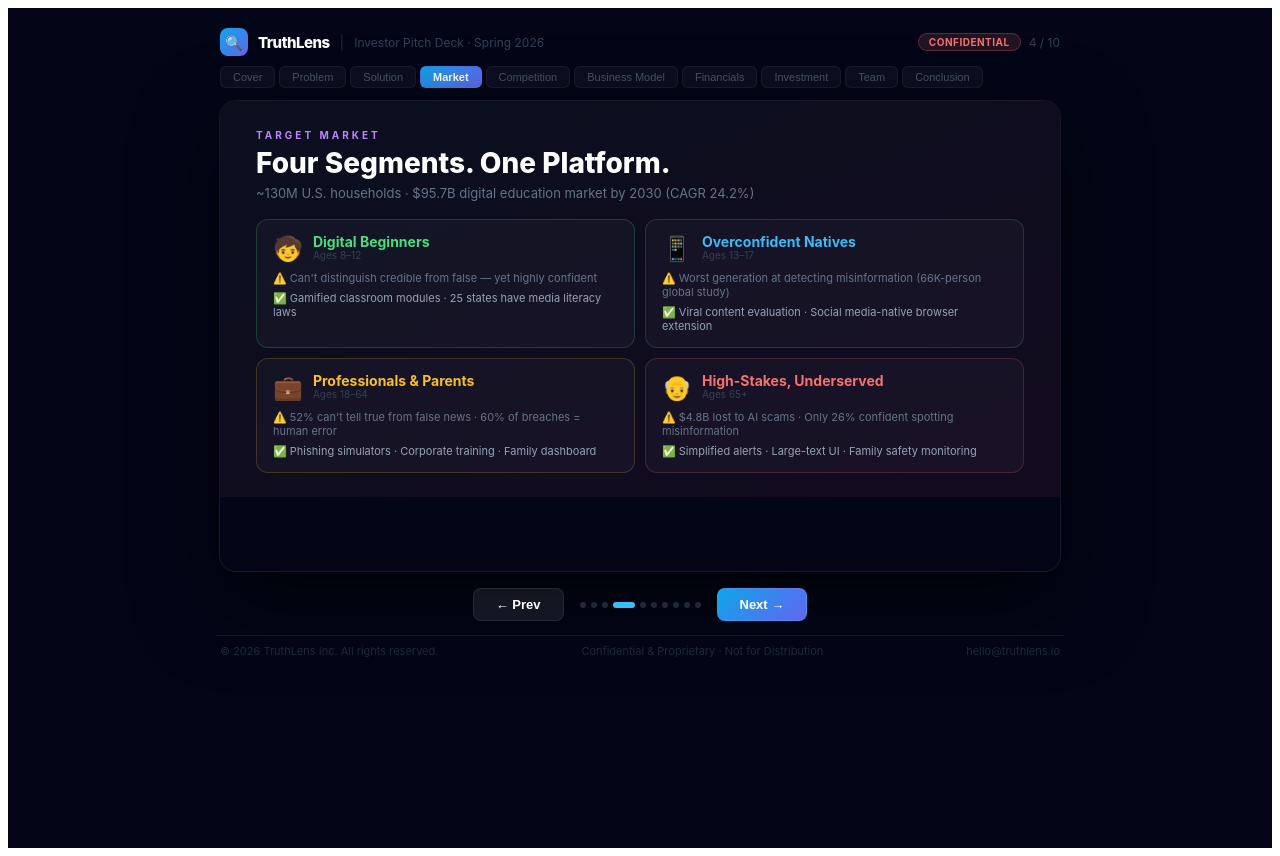
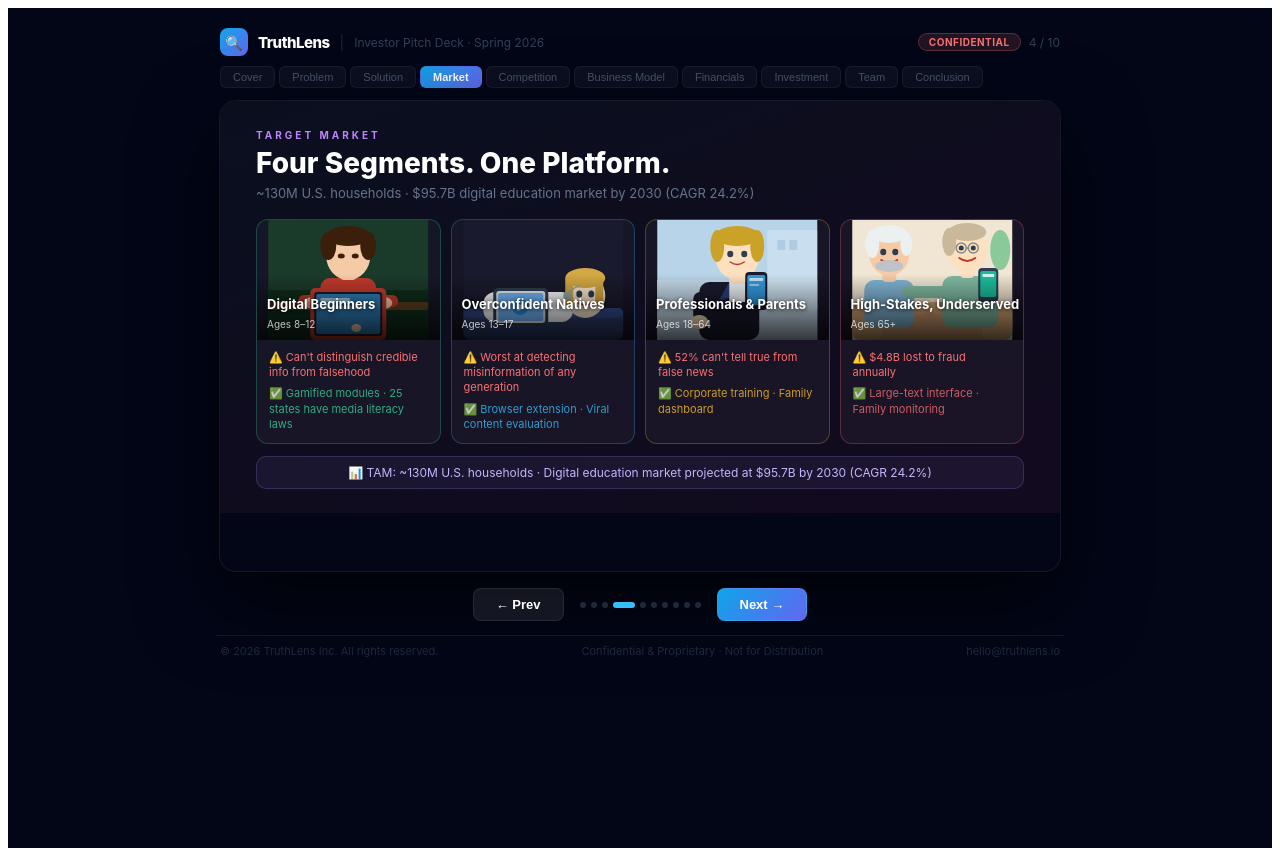
Before and after one commit to QiaohuiGao/TruthLens, a React (Vite) app: page / in a window 1280 px wide. Both pictures are taken after a click on the button "Market". Built offline with nearby package versions, Linux system fonts and the light colour scheme.

Commit message:
Upgrade Target Market and Competition slides with SVG illustrations and styled check/cross icons

```diff
--- a/src/App.tsx
+++ b/src/App.tsx
@@ -107,67 +107,191 @@
   },
   {
     label: "Market",
-    content: () => (
+    content: () => {
+      const segCards = [
+        // Kids - tablet scene
+        <svg key="kid" viewBox="0 0 160 120" width="100%" height="120" xmlns="http://www.w3.org/2000/svg">
+          <rect width="160" height="120" fill="#1a3a2a"/>
+          <rect x="0" y="70" width="160" height="50" fill="#0f2d1a"/>
+          <rect x="0" y="82" width="160" height="8" rx="2" fill="#5c3d1e"/>
+          <rect x="52" y="58" width="56" height="36" rx="10" fill="#c0392b"/>
+          <rect x="30" y="75" width="28" height="12" rx="6" fill="#c0392b"/>
+          <rect x="102" y="75" width="28" height="12" rx="6" fill="#c0392b"/>
+          <ellipse cx="44" cy="83" rx="8" ry="6" fill="#f5cba7"/>
+          <ellipse cx="116" cy="83" rx="8" ry="6" fill="#f5cba7"/>
+          <rect x="72" y="46" width="16" height="14" rx="4" fill="#f5cba7"/>
+          <ellipse cx="80" cy="36" rx="22" ry="24" fill="#f5cba7"/>
+          <ellipse cx="80" cy="16" rx="22" ry="10" fill="#3b1f0a"/>
+          <ellipse cx="60" cy="26" rx="8" ry="14" fill="#3b1f0a"/>
+          <ellipse cx="100" cy="26" rx="8" ry="14" fill="#3b1f0a"/>
+          <ellipse cx="73" cy="36" rx="3.5" ry="2.5" fill="#3b1f0a"/>
+          <ellipse cx="87" cy="36" rx="3.5" ry="2.5" fill="#3b1f0a"/>
+          <rect x="42" y="68" width="76" height="52" rx="5" fill="#c0392b"/>
+          <rect x="46" y="72" width="68" height="44" rx="3" fill="#1a1a2e"/>
+          <rect x="48" y="74" width="64" height="40" rx="2" fill="#3498db" opacity="0.8"/>
+          <rect x="52" y="78" width="30" height="4" rx="2" fill="white" opacity="0.6"/>
+          <rect x="52" y="86" width="45" height="3" rx="1" fill="white" opacity="0.4"/>
+          <ellipse cx="88" cy="108" rx="5" ry="4" fill="#f5cba7"/>
+        </svg>,
+        // Teen - phone scene
+        <svg key="teen" viewBox="0 0 160 120" width="100%" height="120" xmlns="http://www.w3.org/2000/svg">
+          <rect width="160" height="120" fill="#1a1a2e"/>
+          <rect x="0" y="88" width="160" height="32" rx="8" fill="#2c3e6b"/>
+          <rect x="0" y="88" width="160" height="10" rx="5" fill="#34498a"/>
+          <rect x="20" y="72" width="90" height="30" rx="12" fill="#ffffff"/>
+          <ellipse cx="122" cy="76" rx="20" ry="22" fill="#fde8d0"/>
+          <ellipse cx="122" cy="58" rx="20" ry="10" fill="#d4a843"/>
+          <rect x="102" y="56" width="8" height="30" rx="4" fill="#d4a843"/>
+          <rect x="132" y="56" width="8" height="30" rx="4" fill="#d4a843"/>
+          <ellipse cx="116" cy="74" rx="3" ry="3.5" fill="#2c3e50"/>
+          <ellipse cx="128" cy="74" rx="3" ry="3.5" fill="#2c3e50"/>
+          <path d="M114 82 Q122 88 130 82" stroke="#c0392b" strokeWidth="2" fill="none" strokeLinecap="round"/>
+          <circle cx="104" cy="76" r="4" fill="#95a5a6"/>
+          <path d="M104 76 Q108 68 116 66" stroke="#95a5a6" strokeWidth="1.5" fill="none"/>
+          <rect x="30" y="68" width="55" height="38" rx="5" fill="#2c3e50"/>
+          <rect x="33" y="71" width="49" height="32" rx="3" fill="#ecf0f1"/>
+          <rect x="35" y="73" width="45" height="28" rx="2" fill="#74b9ff"/>
+          <circle cx="57" cy="87" r="8" fill="#0984e3" opacity="0.7"/>
+          <polygon points="54,83 54,91 63,87" fill="white"/>
+        </svg>,
+        // Professional - outdoors
+        <svg key="pro" viewBox="0 0 160 120" width="100%" height="120" xmlns="http://www.w3.org/2000/svg">
+          <rect width="160" height="120" fill="#b8d4e8"/>
+          <rect x="0" y="60" width="160" height="60" fill="#c5daea"/>
+          <rect x="110" y="10" width="50" height="80" fill="#d6e8f5" opacity="0.6"/>
+          <rect x="120" y="20" width="8" height="10" rx="1" fill="#a8c8df" opacity="0.8"/>
+          <rect x="132" y="20" width="8" height="10" rx="1" fill="#a8c8df" opacity="0.8"/>
+          <rect x="42" y="62" width="60" height="58" rx="10" fill="#1a1a2e"/>
+          <polygon points="72,62 62,80 72,78" fill="#2c3e7a"/>
+          <polygon points="88,62 98,80 88,78" fill="#2c3e7a"/>
+          <rect x="72" y="62" width="16" height="20" fill="#ecf0f1"/>
+          <rect x="72" y="48" width="16" height="16" rx="4" fill="#fde0c0"/>
+          <ellipse cx="80" cy="36" rx="22" ry="24" fill="#fde0c0"/>
+          <ellipse cx="80" cy="16" rx="22" ry="10" fill="#c9a227"/>
+          <ellipse cx="60" cy="26" rx="7" ry="16" fill="#c9a227"/>
+          <ellipse cx="100" cy="26" rx="7" ry="16" fill="#c9a227"/>
+          <ellipse cx="73" cy="34" rx="3" ry="3.2" fill="#2c3e50"/>
+          <ellipse cx="87" cy="34" rx="3" ry="3.2" fill="#2c3e50"/>
+          <path d="M73 42 Q80 47 87 42" stroke="#c0392b" strokeWidth="1.5" fill="none" strokeLinecap="round"/>
+          <rect x="88" y="52" width="22" height="38" rx="4" fill="#1a1a2e"/>
+          <rect x="90" y="55" width="18" height="30" rx="2" fill="#3498db"/>
+          <rect x="92" y="58" width="14" height="3" rx="1" fill="white" opacity="0.7"/>
+          <rect x="92" y="64" width="10" height="2" rx="1" fill="white" opacity="0.5"/>
+          <rect x="36" y="72" width="14" height="30" rx="7" fill="#1a1a2e"/>
+          <ellipse cx="42" cy="102" rx="9" ry="7" fill="#fde0c0"/>
+        </svg>,
+        // Senior couple
+        <svg key="senior" viewBox="0 0 160 120" width="100%" height="120" xmlns="http://www.w3.org/2000/svg">
+          <rect width="160" height="120" fill="#f0e6d3"/>
+          <rect x="0" y="82" width="160" height="38" rx="10" fill="#c9956c"/>
+          <rect x="0" y="82" width="160" height="12" rx="6" fill="#d4a574"/>
+          <rect x="0" y="82" width="30" height="38" rx="8" fill="#d4a574"/>
+          <rect x="130" y="82" width="30" height="38" rx="8" fill="#d4a574"/>
+          <rect x="12" y="60" width="50" height="48" rx="10" fill="#7fb3d3"/>
+          <rect x="30" y="46" width="14" height="16" rx="4" fill="#f5cba7"/>
+          <ellipse cx="37" cy="34" rx="20" ry="22" fill="#f5cba7"/>
+          <ellipse cx="37" cy="14" rx="18" ry="9" fill="#ecf0f1"/>
+          <ellipse cx="20" cy="24" rx="7" ry="14" fill="#ecf0f1"/>
+          <ellipse cx="54" cy="24" rx="6" ry="12" fill="#ecf0f1"/>
+          <ellipse cx="31" cy="32" rx="3" ry="3.2" fill="#2c3e50"/>
+          <ellipse cx="43" cy="32" rx="3" ry="3.2" fill="#2c3e50"/>
+          <path d="M29 40 Q37 46 45 40" stroke="#c0392b" strokeWidth="2" fill="none" strokeLinecap="round"/>
+          <ellipse cx="37" cy="46" rx="14" ry="6" fill="#bdc3c7"/>
+          <rect x="90" y="56" width="56" height="52" rx="10" fill="#7fb8a0"/>
+          <rect x="50" y="66" width="50" height="12" rx="6" fill="#7fb8a0"/>
+          <rect x="108" y="42" width="14" height="16" rx="4" fill="#fde0c0"/>
+          <ellipse cx="115" cy="30" rx="20" ry="22" fill="#fde0c0"/>
+          <ellipse cx="115" cy="12" rx="19" ry="9" fill="#c9b99a"/>
+          <ellipse cx="97" cy="22" rx="7" ry="14" fill="#c9b99a"/>
+          <circle cx="109" cy="28" r="5" fill="none" stroke="#7f8c8d" strokeWidth="1.5"/>
+          <circle cx="121" cy="28" r="5" fill="none" stroke="#7f8c8d" strokeWidth="1.5"/>
+          <line x1="114" y1="28" x2="116" y2="28" stroke="#7f8c8d" strokeWidth="1.5"/>
+          <ellipse cx="109" cy="28" rx="2.5" ry="2.5" fill="#2c3e50"/>
+          <ellipse cx="121" cy="28" rx="2.5" ry="2.5" fill="#2c3e50"/>
+          <path d="M107 38 Q115 44 123 38" stroke="#c0392b" strokeWidth="2" fill="none" strokeLinecap="round"/>
+          <rect x="126" y="48" width="20" height="34" rx="4" fill="#2c3e50"/>
+          <rect x="128" y="51" width="16" height="26" rx="2" fill="#1abc9c"/>
+          <rect x="130" y="54" width="12" height="3" rx="1" fill="white" opacity="0.8"/>
+          <ellipse cx="148" cy="30" rx="10" ry="20" fill="#27ae60" opacity="0.5"/>
+        </svg>,
+      ];
+      const segments = [
+        { age: "Ages 8–12", label: "Digital Beginners", pain: "Can't distinguish credible info from falsehood", solution: "Gamified modules · 25 states have media literacy laws", color: "#34d399" },
+        { age: "Ages 13–17", label: "Overconfident Natives", pain: "Worst at detecting misinformation of any generation", solution: "Browser extension · Viral content evaluation", color: ACCENT },
+        { age: "Ages 18–64", label: "Professionals & Parents", pain: "52% can't tell true from false news", solution: "Corporate training · Family dashboard", color: AMBER },
+        { age: "Ages 65+", label: "High-Stakes, Underserved", pain: "$4.8B lost to fraud annually", solution: "Large-text interface · Family monitoring", color: DANGER },
+      ];
+      return (
         <SlideShell badge="Target Market" title="Four Segments. One Platform." subtitle="~130M U.S. households · $95.7B digital education market by 2030 (CAGR 24.2%)" accent={PURPLE} bg="linear-gradient(160deg,#0a0f1e,#130a1e)">
-        <div style={{ display: "grid", gridTemplateColumns: "1fr 1fr", gap: 10 }}>
-          {[
-            { emoji: "🧒", age: "Ages 8–12", label: "Digital Beginners", pain: "Can't distinguish credible from false — yet highly confident", solution: "Gamified classroom modules · 25 states have media literacy laws", color: GREEN },
-            { emoji: "📱", age: "Ages 13–17", label: "Overconfident Natives", pain: "Worst generation at detecting misinformation (66K-person global study)", solution: "Viral content evaluation · Social media-native browser extension", color: ACCENT },
-            { emoji: "💼", age: "Ages 18–64", label: "Professionals & Parents", pain: "52% can't tell true from false news · 60% of breaches = human error", solution: "Phishing simulators · Corporate training · Family dashboard", color: AMBER },
-            { emoji: "👴", age: "Ages 65+", label: "High-Stakes, Underserved", pain: "$4.8B lost to AI scams · Only 26% confident spotting misinformation", solution: "Simplified alerts · Large-text UI · Family safety monitoring", color: DANGER },
-          ].map(({ emoji, age, label, pain, solution, color }) => (
-            <div key={label} style={{ background: "rgba(255,255,255,0.03)", border: `1px solid ${color}33`, borderRadius: 12, padding: "14px 16px" }}>
-              <div style={{ display: "flex", alignItems: "center", gap: 10, marginBottom: 8 }}>
-                <span style={{ fontSize: 24 }}>{emoji}</span>
-                <div>
-                  <p style={{ color, fontWeight: 700, fontSize: 14, margin: 0, lineHeight: 1 }}>{label}</p>
-                  <p style={{ color: "#334155", fontSize: 10, margin: 0 }}>{age}</p>
+          <div style={{ display: "grid", gridTemplateColumns: "1fr 1fr 1fr 1fr", gap: 10 }}>
+            {segments.map((s, i) => (
+              <div key={s.label} style={{ background: "rgba(255,255,255,0.04)", borderRadius: 12, overflow: "hidden", border: `1px solid ${s.color}44`, display: "flex", flexDirection: "column" }}>
+                <div style={{ position: "relative", height: 120, overflow: "hidden" }}>
+                  {segCards[i]}
+                  <div style={{ position: "absolute", inset: 0, background: "linear-gradient(to bottom, transparent 45%, rgba(0,0,0,0.75) 100%)" }} />
+                  <div style={{ position: "absolute", bottom: 8, left: 10 }}>
+                    <span style={{ color: "#fff", fontWeight: 700, fontSize: 13, textShadow: "0 1px 4px rgba(0,0,0,0.9)", display: "block" }}>{s.label}</span>
+                    <span style={{ color: "rgba(255,255,255,0.75)", fontSize: 10 }}>{s.age}</span>
                   </div>
                 </div>
-              <p style={{ color: "#64748b", fontSize: 11, margin: "0 0 6px" }}>⚠️ {pain}</p>
-              <p style={{ color: "#94a3b8", fontSize: 11, margin: 0 }}>✅ {solution}</p>
+                <div style={{ padding: "10px 12px", flex: 1 }}>
+                  <p style={{ color: "#f87171", fontSize: 11, margin: "0 0 6px", lineHeight: 1.4 }}>⚠️ {s.pain}</p>
+                  <p style={{ color: `${s.color}cc`, fontSize: 11, margin: 0, lineHeight: 1.4 }}>✅ {s.solution}</p>
+                </div>
               </div>
             ))}
           </div>
+          <div style={{ marginTop: 12, background: "rgba(167,139,250,0.08)", borderRadius: 10, padding: "8px 16px", border: "1px solid rgba(167,139,250,0.2)" }}>
+            <p style={{ color: "#c4b5fd", fontSize: 12, margin: 0, textAlign: "center" }}>📊 TAM: ~130M U.S. households · Digital education market projected at $95.7B by 2030 (CAGR 24.2%)</p>
+          </div>
         </SlideShell>
-    )
+      );
+    }
   },
   {
     label: "Competition",
-    content: () => (
+    content: () => {
+      const Check = () => <span style={{ display: "inline-flex", alignItems: "center", justifyContent: "center", width: 26, height: 26, borderRadius: 6, background: "#16a34a", fontSize: 14 }}>✓</span>;
+      const Cross = () => <span style={{ display: "inline-flex", alignItems: "center", justifyContent: "center", width: 26, height: 26, borderRadius: 6, background: "#dc2626", fontSize: 13, fontWeight: 900, color: "white" }}>✕</span>;
+      const rows = [
+        { name: "Snopes / PolitiFact",  aud: "Adults only",      edu: true,  detect: false, fam: false, ages: false, hl: false },
+        { name: "Common Sense Media",   aud: "Kids & Parents",   edu: true,  detect: false, fam: false, ages: false, hl: false },
+        { name: "News Literacy Project",aud: "Students only",    edu: true,  detect: false, fam: false, ages: false, hl: false },
+        { name: "GPTZero / Copyleaks",  aud: "B2B / Academic",   edu: false, detect: true,  fam: false, ages: false, hl: false },
+        { name: "FactFlow",             aud: "Journalists only", edu: false, detect: true,  fam: false, ages: false, hl: false },
+        { name: "🔍 TruthLens",         aud: "All Ages (8–65+)", edu: true,  detect: true,  fam: true,  ages: true,  hl: true  },
+      ];
+      return (
         <SlideShell badge="Competitive Landscape" title="No One Does What We Do" subtitle="Every competitor solves a fragment. TruthLens solves the whole." accent={AMBER} bg="linear-gradient(160deg,#0a0f1e,#1a1200)">
-        <div style={{ overflowX: "auto", marginBottom: 12 }}>
-          <table style={{ width: "100%", borderCollapse: "separate", borderSpacing: "0 5px", fontSize: 12 }}>
+          <table style={{ width: "100%", borderCollapse: "collapse", fontSize: 12 }}>
             <thead>
-              <tr>
+              <tr style={{ borderBottom: "1px solid #334155" }}>
                 {["Platform", "Audience", "Education", "AI Detection", "Family Dashboard", "All Ages"].map(h => (
-                  <th key={h} style={{ color: "#475569", fontWeight: 600, textAlign: "left", padding: "4px 10px", borderBottom: "1px solid #1e293b", fontSize: 11 }}>{h}</th>
+                  <th key={h} style={{ color: "#64748b", fontWeight: 600, textAlign: h === "Platform" || h === "Audience" ? "left" : "center", padding: "6px 10px", fontSize: 11 }}>{h}</th>
                 ))}
               </tr>
             </thead>
             <tbody>
-              {[
-                { name: "Snopes / PolitiFact", aud: "Adults only", edu: "✅", ai: "❌", fam: "❌", all: "❌", hl: false },
-                { name: "Common Sense Media", aud: "Kids & Parents", edu: "✅", ai: "❌", fam: "❌", all: "❌", hl: false },
-                { name: "News Literacy Project", aud: "Students only", edu: "✅", ai: "❌", fam: "❌", all: "❌", hl: false },
-                { name: "GPTZero / Copyleaks", aud: "B2B / Academic", edu: "❌", ai: "✅", fam: "❌", all: "❌", hl: false },
-                { name: "FactFlow", aud: "Journalists only", edu: "❌", ai: "✅", fam: "❌", all: "❌", hl: false },
-                { name: "🔍 TruthLens", aud: "All Ages (8–65+)", edu: "✅", ai: "✅", fam: "✅", all: "✅", hl: true },
-              ].map(({ name, aud, edu, ai, fam, all, hl }) => (
-                <tr key={name} style={{ background: hl ? "rgba(56,189,248,0.07)" : "rgba(255,255,255,0.02)" }}>
-                  {[name, aud, edu, ai, fam, all].map((v, i) => (
-                    <td key={i} style={{ padding: "8px 10px", color: hl ? (i < 2 ? "#38bdf8" : "white") : (i < 2 ? "#94a3b8" : "#475569"), fontWeight: hl && i === 0 ? 700 : 400, fontSize: i >= 2 ? 15 : 12, border: hl ? (i === 0 ? "1px solid rgba(56,189,248,0.2)" : "1px solid transparent") : "none", borderLeft: hl && i === 0 ? "3px solid #38bdf8" : undefined }}>{v}</td>
-                  ))}
+              {rows.map((row) => (
+                <tr key={row.name} style={{ borderBottom: "1px solid rgba(255,255,255,0.04)", background: row.hl ? "rgba(56,189,248,0.07)" : "transparent" }}>
+                  <td style={{ padding: "9px 10px", borderLeft: row.hl ? "3px solid #38bdf8" : "3px solid transparent" }}>
+                    <span style={{ color: row.hl ? "#38bdf8" : "#e2e8f0", fontWeight: row.hl ? 700 : 400, fontSize: 12 }}>{row.name}</span>
+                  </td>
+                  <td style={{ padding: "9px 10px", color: "#94a3b8", fontSize: 12 }}>{row.aud}</td>
+                  <td style={{ padding: "9px 10px", textAlign: "center" }}>{row.edu ? <Check /> : <Cross />}</td>
+                  <td style={{ padding: "9px 10px", textAlign: "center" }}>{row.detect ? <Check /> : <Cross />}</td>
+                  <td style={{ padding: "9px 10px", textAlign: "center" }}>{row.fam ? <Check /> : <Cross />}</td>
+                  <td style={{ padding: "9px 10px", textAlign: "center" }}>{row.ages ? <Check /> : <Cross />}</td>
                 </tr>
               ))}
             </tbody>
           </table>
-        </div>
-        <div style={{ background: "rgba(251,191,36,0.08)", border: "1px solid rgba(251,191,36,0.25)", borderRadius: 10, padding: "10px 16px" }}>
+          <div style={{ background: "rgba(251,191,36,0.08)", border: "1px solid rgba(251,191,36,0.25)", borderRadius: 10, padding: "10px 16px", marginTop: 12 }}>
             <p style={{ color: "#fde68a", fontSize: 13, margin: 0, textAlign: "center" }}>🏆 TruthLens is the <strong>only platform</strong> combining all-age education + real-time AI detection + family dashboard under one roof</p>
           </div>
         </SlideShell>
-    )
+      );
+    }
   },
   {
     label: "Business Model",
```
Lines whose indentation alone changed are shown as unchanged.
